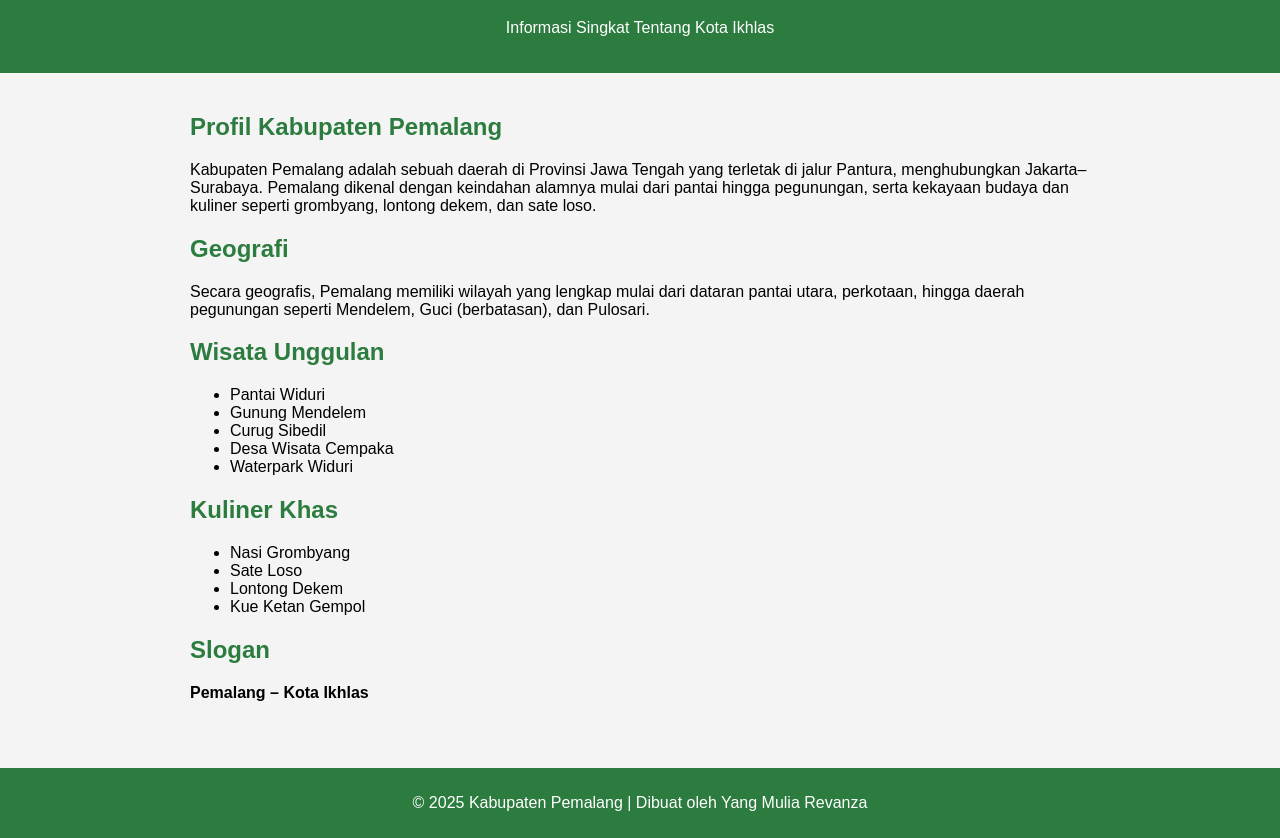
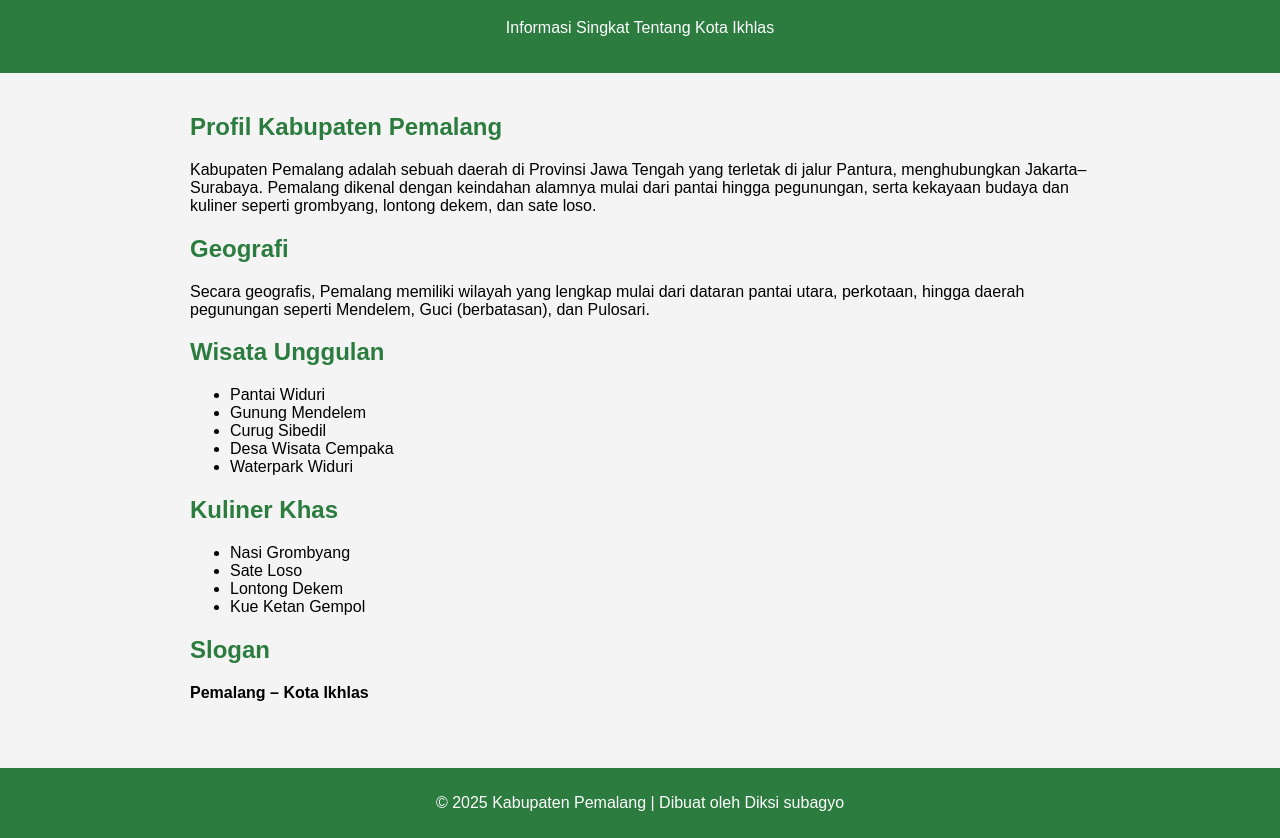
Before and after one commit to diksibagyo3-netizen/diksisubagyo.github.io, a plain HTML site: page index.html in a window 1280 px wide. Shown: the part 81-919 px from the top of the page. Drawn offline with Linux system fonts and the light colour scheme.

Commit message:
Update index.html

```diff
--- a/index.html
+++ b/index.html
@@ -77,7 +77,7 @@
 </div>
 
 <footer>
-    <p>&copy; 2025 Kabupaten Pemalang | Dibuat oleh Yang Mulia Revanza</p>
+    <p>&copy; 2025 Kabupaten Pemalang | Dibuat oleh Diksi subagyo</p>
 </footer>
 
 </body>
```
